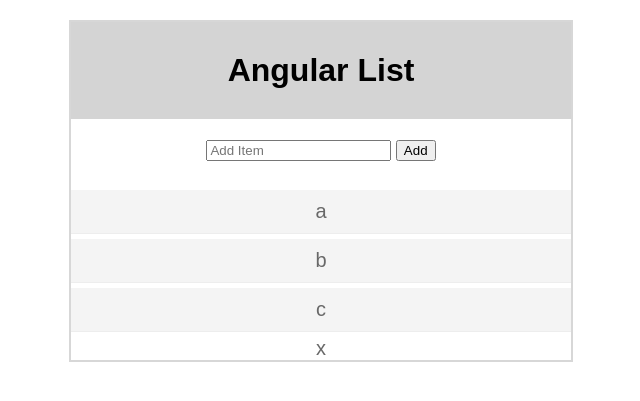
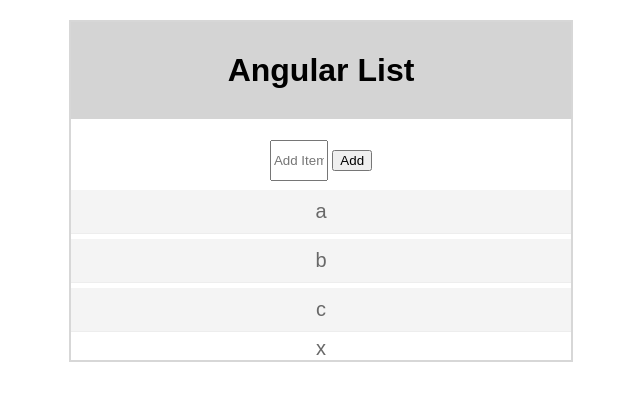
Before and after one commit to l33th/angular-list, a PHP site: page / in a window 1280 px wide. Shown: the top 401 px of the page, without its empty margins (319-959 px from the left). Run offline with PHP 8.4, Linux system fonts and the light colour scheme.

Commit message:
added style to addItem class

```diff
--- a/style.css
+++ b/style.css
@@ -41,3 +41,8 @@ li span {
 	padding-bottom: 0px;
 	height: 30px;
 }
+
+.addText {
+	height: 35px;
+	width: 50px;
+}
```
